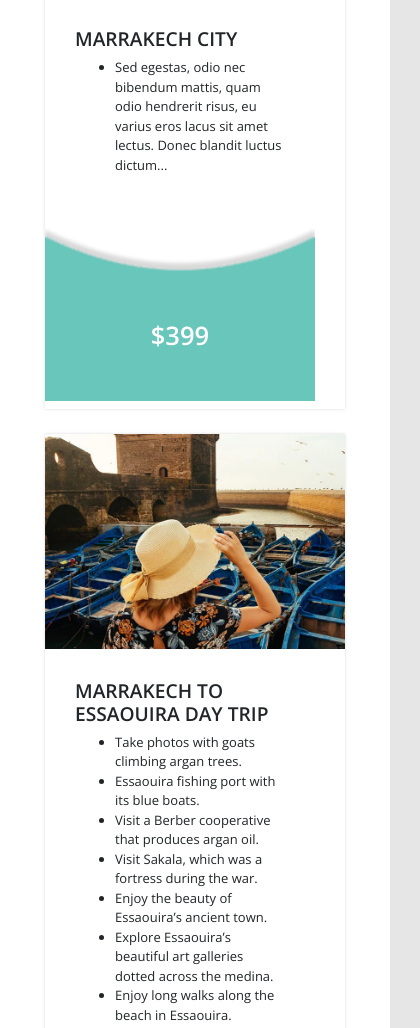
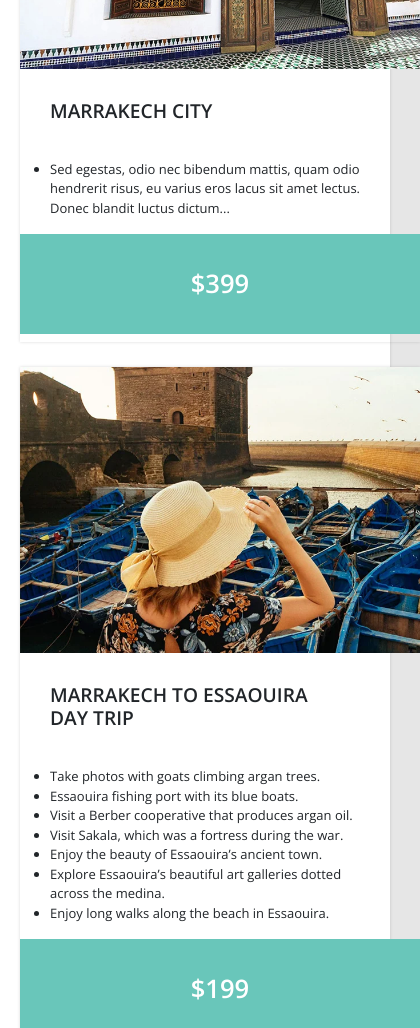
Before and after one commit to medsalh/yt, a plain HTML site: page index.html in a window 390 px wide. Shown: the part 3049-4077 px from the top of the page, 420 px wide, since content can reach past the window. Drawn offline with nearby package versions, Linux system fonts and the light colour scheme.

Commit message:
Add files via upload

```diff
--- a/css/templatemo-style.css
+++ b/css/templatemo-style.css
@@ -22,6 +22,8 @@ a:focus {
 	text-decoration: none;
 	outline: none;
 }
+ul { padding-left: 30px;
+    }
 
 p:last-child { margin-bottom: 0; }
 
@@ -380,6 +382,7 @@ label { font-weight: 700; }
 }
 
 .tm-recommended-title {
+	padding: 30px;
     font-size: 1.2rem;
     font-weight: 600;
     text-transform: uppercase;
@@ -388,7 +391,6 @@ label { font-weight: 700; }
 .tm-recommended-img { width: 270px; }
 
 .tm-recommended-description-box {
-    padding: 30px;
     width: 500px;
 }
 
@@ -607,16 +609,16 @@ footer p { color: white; }
         display: flex;
         flex-wrap: wrap;
         max-width: 600px;
-        margin: 0 auto 15px;
+        margin: 0 auto 0px;
     }
 
     .tm-recommended-place {
         display: block;
         margin-left: auto;
         margin-right: auto;
-        width: 300px;
+        width: 400px;
     }
-		.tm-recommended-img { width: 300px; }
+		.tm-recommended-img { width: 400px; }
 
 
     .tm-recommended-price,
@@ -625,18 +627,19 @@ footer p { color: white; }
         z-index: 1000;
     }
 
-    .tm-recommended-price { padding-top: 50px; }
+    /* .tm-recommended-price { padding-top: 50px; } */
 
     .tm-recommended-price-box {
-        width: 270px;
-        height: 180px;
+        width: 400px;
+        height: 100px;
+				padding-left: 20px
         position: relative;
         overflow: hidden;
         padding-left: 0;
         background-image: none;
     }
 
-    .tm-recommended-price-box:after {
+    /* .tm-recommended-price-box:after {
         content: "";
         position: absolute;
         width: 180px;
@@ -648,14 +651,14 @@ footer p { color: white; }
         -webkit-transform: rotate(90deg);
         transform: rotate(90deg);
         background-size: auto 100%;
-    }
+    } */
 
-    .tm-recommended-price-box,
-    .tm-recommended-price-box:hover {
+    /* .tm-recommended-price-box,
+    /* .tm-recommended-price-box:hover {
         background-size: cover;
-    }
+    } */ */
 
-    .tm-recommended-description-box { width: 270px; }
+    .tm-recommended-description-box { width: 400px;}
 }
 
 @media screen and (max-width: 767px) {
```
